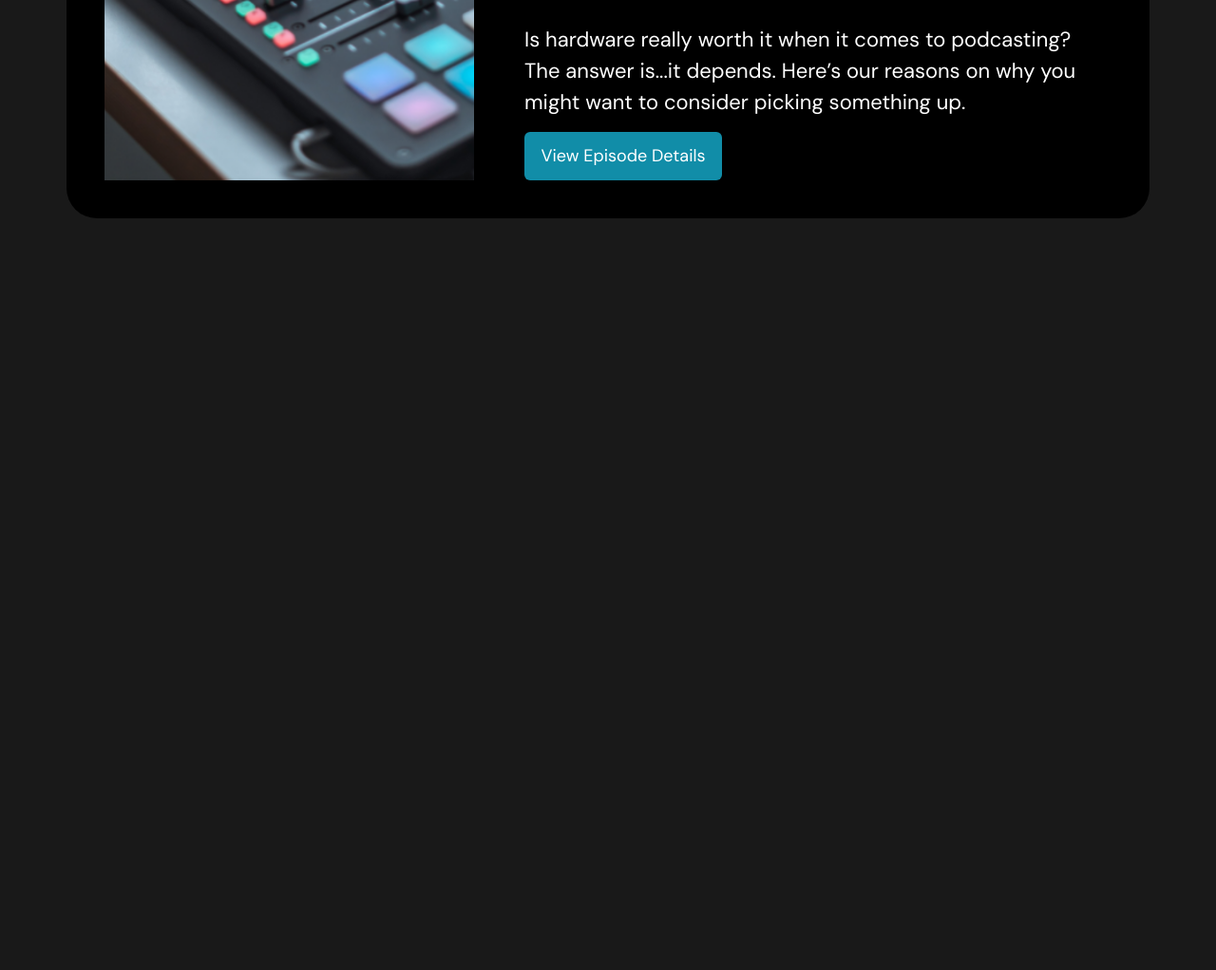
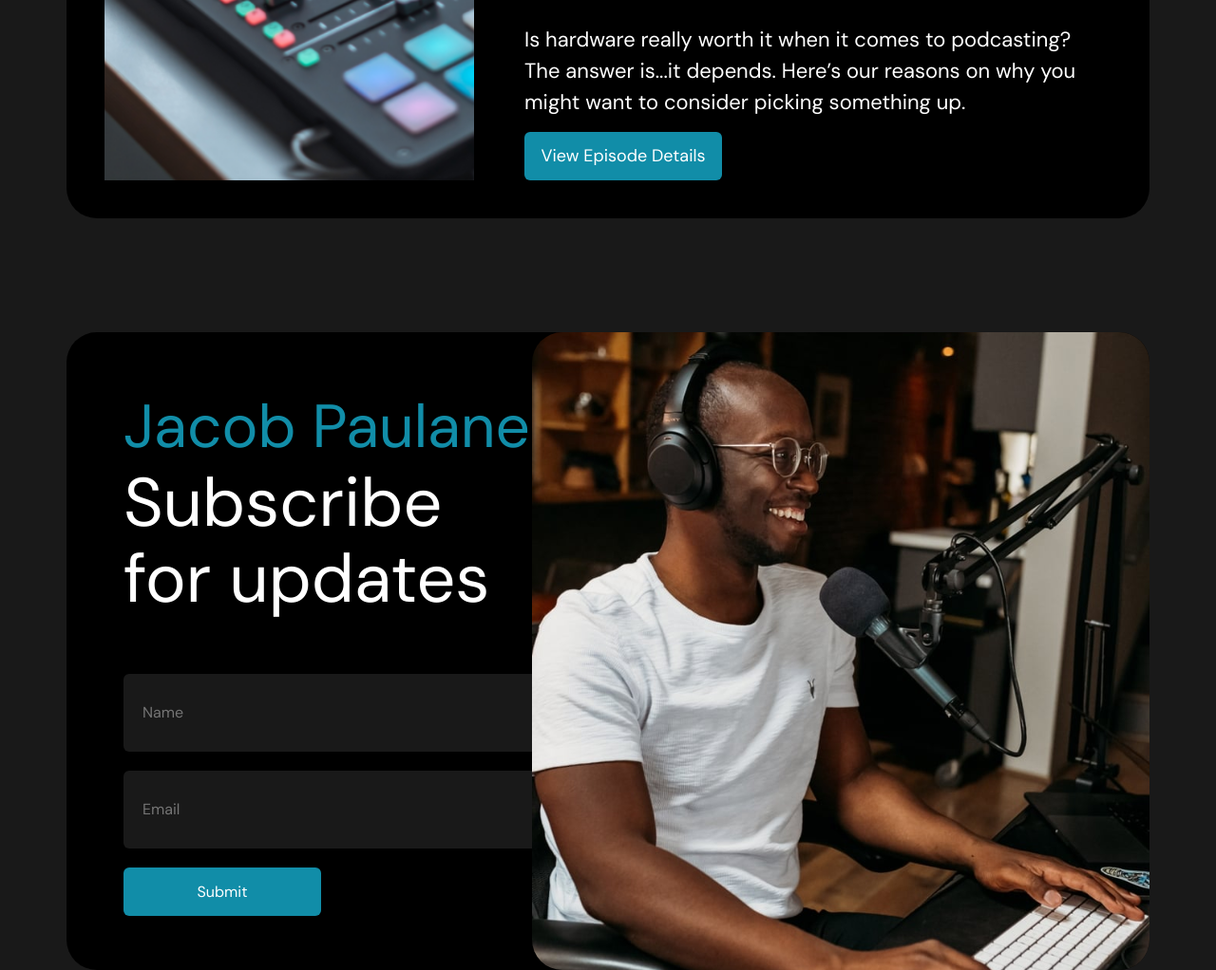
Before and after one commit to iiGrin/your-podcast, a website: page src/index.html in a window 1280 px wide. Shown: the part 2724-3746 px from the top of the page at 95% size. Before the commit the page ends 2954 px from the top, so only its background shows below. Drawn offline with nearby package versions, Linux system fonts and the light colour scheme; files that its build step writes are made by us from their sources.

Commit message:
feat: subscribe section desktop

```diff
--- a/src/index.html
+++ b/src/index.html
@@ -71,7 +71,8 @@
                         <div class="episodes__item__order">Episode 1</div>
                         <h3 class="title title_item">The best microphone under $200</h3>
                         <p class="episodes__item__descr">
-                            With so many microphones on the market, how are you supposed to know what's the best? Take a look at our top picks.
+                            With so many microphones on the market, how are you supposed to know what's the best? Take a
+                            look at our top picks.
                         </p>
                         <button class="btn btn_item">View Episode Details</button>
                     </div>
@@ -85,7 +86,8 @@
                         <div class="episodes__item__order">Episode 2</div>
                         <h3 class="title title_item">Mic tricks to take you to the next level</h3>
                         <p class="episodes__item__descr">
-                            Stop rolling with those default settings on your mic. These small tweaks will take you from sounding good to great.
+                            Stop rolling with those default settings on your mic. These small tweaks will take you from
+                            sounding good to great.
                         </p>
                         <button class="btn btn_item">View Episode Details</button>
                     </div>
@@ -99,10 +101,30 @@
                         <div class="episodes__item__order">Episode 1</div>
                         <h3 class="title title_item">The best microphone under $200</h3>
                         <p class="episodes__item__descr">
-                            Is hardware really worth it when it comes to podcasting? The answer is...it depends. Here’s our reasons on why you might want to consider picking something up.
+                            Is hardware really worth it when it comes to podcasting? The answer is...it depends. Here’s
+                            our reasons on why you might want to consider picking something up.
                         </p>
                         <button class="btn btn_item">View Episode Details</button>
                     </div>
+                </div>
+            </div>
+        </div>
+    </section>
+
+    <section class="subscribe">
+        <div class="container">
+            <div class="subscribe__wrapper">
+                <div class="subscribe__block">
+                    <div class="title title_section title_subscribe">Jacob Paulaner</div>
+                    <div class="subscribe__text">Subscribe <br>for updates</div>
+                    <form action="" class="subscribe__form">
+                        <input required type="text" placeholder="Name" name="name" class="subscribe__form-input">
+                        <input required type="email" placeholder="Email" name="email" class="subscribe__form-input">
+                        <button class="btn btn_submit">Submit</button>
+                    </form>
+                </div>
+                <div class="subscribe__photo">
+                    <img src="img/subscribe-photo.png" alt="">
                 </div>
             </div>
         </div>
--- a/src/sass/blocks/_buttons.scss
+++ b/src/sass/blocks/_buttons.scss
@@ -1,14 +1,13 @@
 .btn {
+    width: 208px;
+    height: 51px;
+    border-radius: 6px;
+    background-color: $main-color;
     border: none;
 
     &_item {
         position: absolute;
         bottom: 0;
-        width: 208px;
-        height: 51px;
-        border-radius: 6px;
-        background-color: $main-color;
-
     }
 }
 
--- /dev/null
+++ b/src/sass/blocks/_subscribe-form.scss
@@ -0,0 +1,16 @@
+.subscribe__form {
+    padding: 60px 0 57px 0;
+    margin-left: 60px;
+    height: 372px;
+    display: grid;
+    grid-template-columns: 522px;
+    grid-template-rows: repeat(2, 82px) 51px;
+    row-gap: 20px;
+
+    input {
+        padding: 26px 20px 27px 20px;
+        border: none;
+        border-radius: 6px;
+        background-color: #191919;
+    }
+}
--- a/src/sass/blocks/_title.scss
+++ b/src/sass/blocks/_title.scss
@@ -12,6 +12,11 @@
     &_section {
         font-size: 64px;
         line-height: 80px;
+    }
+
+    &_subscribe {
+        color: $main-color;
+        padding-left: 60px;
     }
 
     &_item {
--- /dev/null
+++ b/src/sass/blocks/subscribe/_subscribe.scss
@@ -0,0 +1,30 @@
+.subscribe {
+    padding-top: 120px;
+
+    &__wrapper {
+        position: relative;
+        padding-top: 60px;
+        background-color: #000;
+        border-radius: 32px;
+        display: grid;
+        grid-template-columns: repeat(2, 1fr);
+    }
+
+    &__text {
+        font-size: 72px;
+        line-height: 80px;
+        padding-left: 60px;
+    }
+
+    &__photo {
+        position: absolute;
+        right: 0;
+        top: 0;
+        img {
+            height: 672px;
+            width: 650px;
+            object-fit: cover;
+            border-radius: 32px;
+        }
+    }
+}
--- a/src/sass/style.scss
+++ b/src/sass/style.scss
@@ -58,10 +58,13 @@ h1, h2, h3, h4, h5, h6 {
 
 @import "blocks/promo/promo";
 @import "blocks/episodes/episodes";
+@import "blocks/subscribe/subscribe";
 
 @import "blocks/promo/promo-media";
 @import "blocks/episodes/episodes-media";
+@import "blocks/subscribe/subscribe-media";
 
 @import "blocks/navpanel";
 @import "blocks/title";
 @import "blocks/buttons";
+@import "blocks/subscribe-form";
```
Also changed, not shown: dist/css/style.min.css, dist/img/subscribe-photo.png (added), dist/index.html, src/img/subscribe-photo.png (added), src/sass/blocks/subscribe/_subscribe-media.scss (added).
